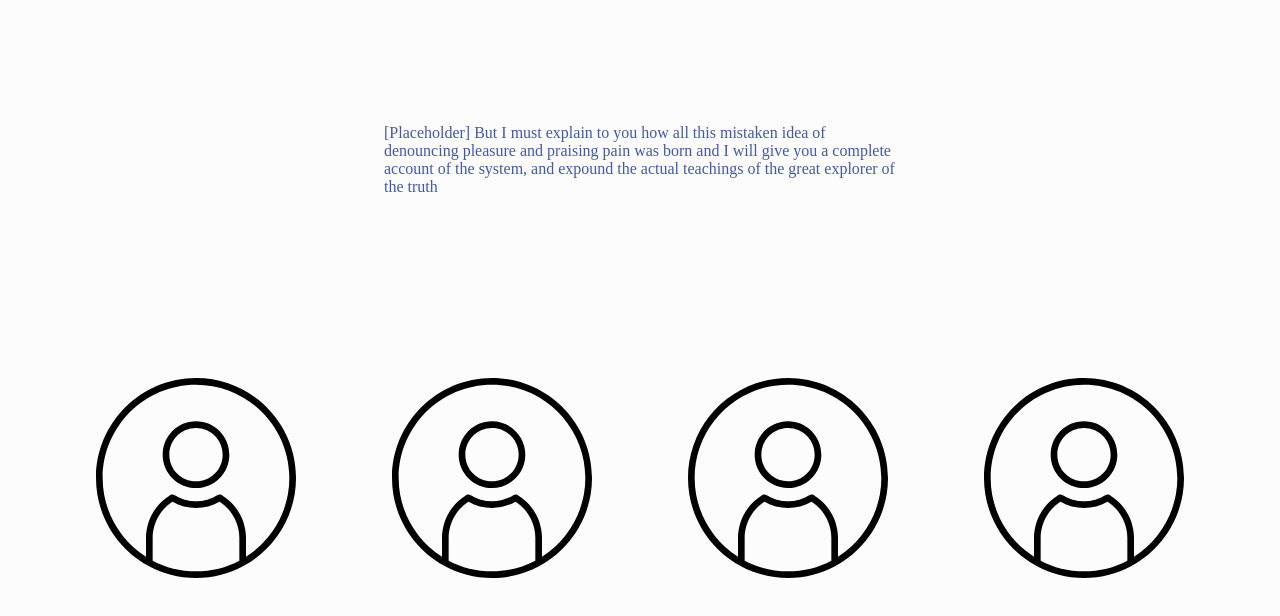
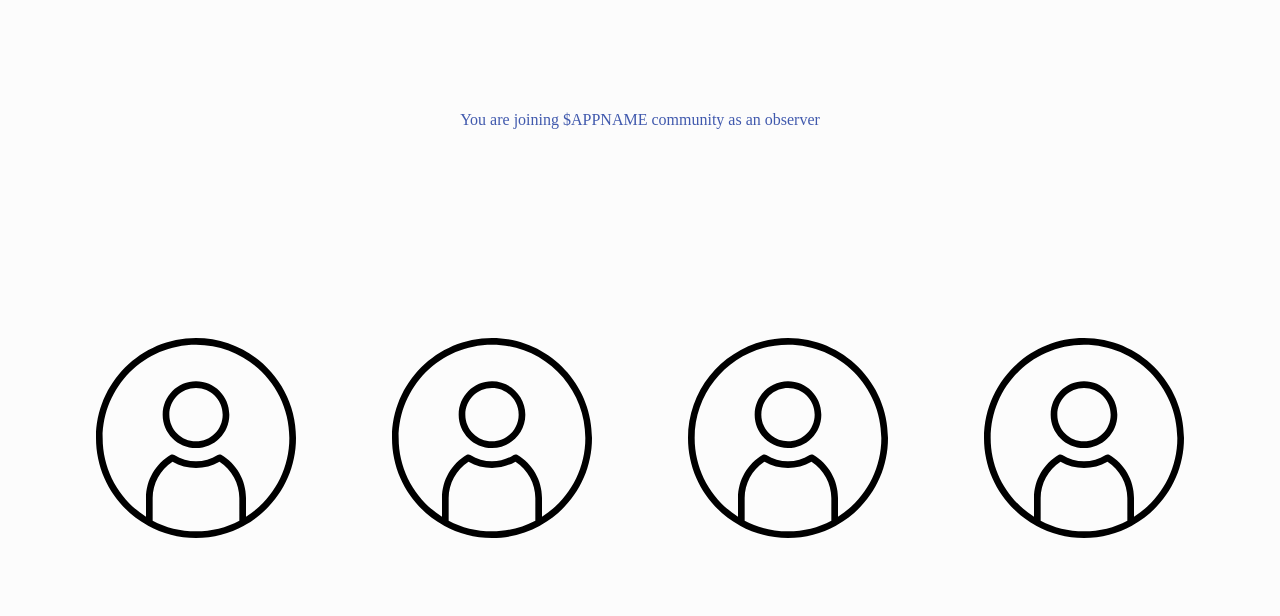
Before and after one commit to LeonardoMussatto/Connecting, a React (Create React App) app in the folder connecting/: page /app in a window 1280 px wide. Shown: the top 616 px of the page. Built offline with nearby package versions, Linux system fonts and the light colour scheme.

Commit message:
Add Interface text Resolves #30

```diff
--- /dev/null
+++ b/connecting/src/Components/Shared/Card.js
@@ -0,0 +1,15 @@
+import React from 'react'
+
+const Card = (props) => {
+    let card = {
+        display: "grid",
+        placeItems: "center"
+    }
+    return (
+        <section style={card}>
+            <p>{props.text}</p>
+            <img src={props.src} alt={props.alt}/>
+        </section>
+    )
+}
+export default Card
--- a/connecting/src/Components/Stories/Card.js
+++ b/connecting/src/Components/Shared/CardPlaceholder.js
@@ -1,6 +1,6 @@
 import React from 'react'
-import PlaceholderText from '../Shared/PlaceholderText'
-import PlaceholderImage from '../Shared/PlaceholderImage'
+import PlaceholderText from './PlaceholderText'
+import PlaceholderImage from './PlaceholderImage'
 
 const Card = (props) => {
     let card = {
--- /dev/null
+++ b/connecting/src/Media/Content/Interface.json
@@ -0,0 +1,22 @@
+[
+    {
+        "id": "1",
+        "text": "Welcome to $APPNAME"
+    },
+    {
+        "id": "2",
+        "text": "Thank you for participating in the evaluation program"
+    },
+    {
+        "id": "3",
+        "text": "You are joining $APPNAME community as an observer"
+    },
+    {
+        "id": "4",
+        "text": "Follow them in their everyday life, get to know their hobbies, their struggles, their successes... and much more!"
+    },
+    {
+        "id": "5",
+        "text": "Click on the icons to watch the streams from random picked full members"
+    }
+]
--- a/connecting/src/Pages/Interface.js
+++ b/connecting/src/Pages/Interface.js
@@ -1,8 +1,11 @@
-import React, { useContext } from "react"
+import React, { useContext, useState } from "react"
 import { ThemeContext } from "../Helpers/Theme"
+// import { AnimatePresence } from "framer-motion"
+
+import Card from "../Components/Shared/Card"
+import Content from "../Media/Content/Interface.json"
 
 //Placeholders
-import PlaceholderText from "../Components/Shared/PlaceholderText"
 import Ch              from "../Components/Shared/ChPlaceholder"
 
 // TODO #8 create a reusable component for characters icons - they should also contain routes and notification style/logic
@@ -11,11 +14,19 @@ import Ch              from "../Components/Shared/ChPlaceholder"
 
 const Interface = () => {
   const theme = useContext(ThemeContext)
+  const [Index, setIndex] = useState(0)
+
+  if (Index < Content.length - 1){
+    setTimeout(() => {
+      setIndex(Index + 1)
+  }, 2000);
+  }
+
   let page = {
     ...theme,
     padding             :  "0",
     height              :  "100vh",
-    gridTemplateRows    :  "minmax(min-content, 40vh) minmax(min-content, 90vh)",
+    gridTemplateRows    :  "minmax(min-content, 30vh) minmax(min-content, 70vh)",
     gridTemplateColumns :  "100vw",
     overflow: "auto"
   }
@@ -32,7 +43,10 @@ const Interface = () => {
   return (
     <div style={page}>
       <header style={header}>
-        <PlaceholderText marginTB={"2%"} marginLR={"30%"} length={"long"} />
+          <Card
+            key={Content[Index].id}
+            text={Content[Index].text}
+          />
       </header>
       <main style={main}>
         <Ch
--- a/connecting/src/Pages/Story.js
+++ b/connecting/src/Pages/Story.js
@@ -9,7 +9,7 @@ import Time     from "../Components/Stories/Time"
 
 //Placeholders
 import Ch   from "../Components/Shared/ChPlaceholder"
-import Card from "../Components/Stories/Card"
+import Card from "../Components/Shared/CardPlaceholder"
 
 
 //ENHANCEMENT #18 make the page responsive - add support for mobile devices
```
Also changed, not shown: connecting/src/Media/Content/Interface.txt (renamed from connecting/src/Media/Icons/Content/Interface.txt), 2 other files (tests, documents, lock files or other folders).
